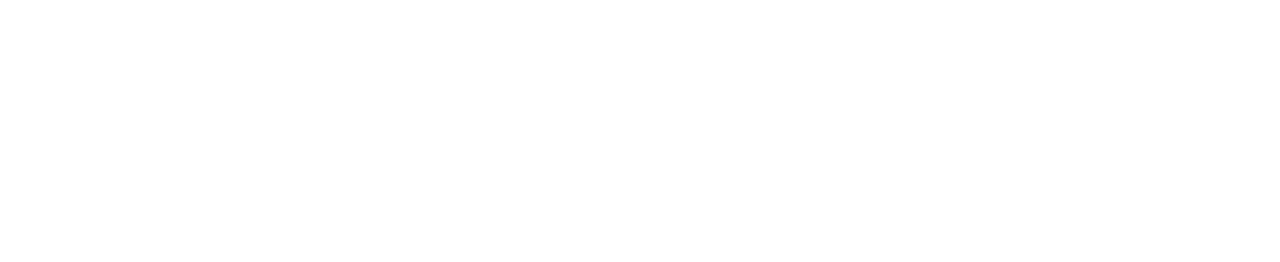
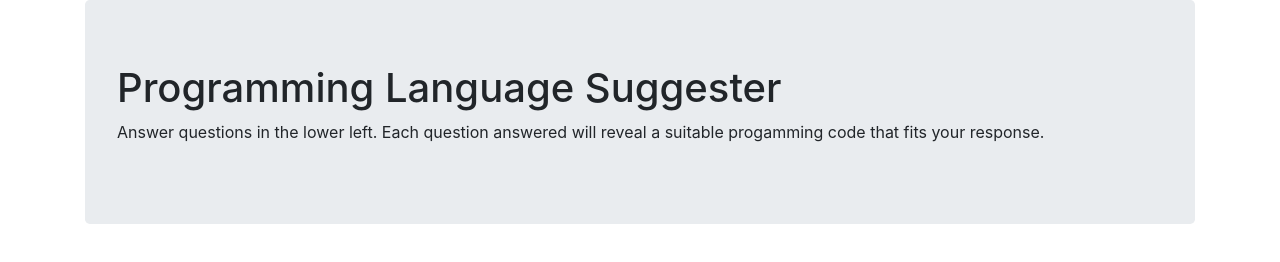
Before and after one commit to Singleballtheory/program-language-suggester, a plain HTML site: page index.html in a window 1280 px wide. Drawn offline with Linux system fonts and the light colour scheme.

Commit message:
add h1, p text with container and jumbotron

```diff
--- a/index.html
+++ b/index.html
@@ -5,8 +5,15 @@
   <link href="css/styles.css" rel="stylesheet" type="text/css">
   <script src="js/jquery-3.6.0.js"></script>
   <script src="js/scripts.js"></script>
-  <title></title>
+  <title>Language Selector</title>
 </head>
 <body>
+  <div class="container">
+    <div class="jumbotron">
+  <h1>Programming Language Suggester</h1>
+  <p>Answer questions in the lower left. Each question answered will reveal a suitable progamming code that fits your response.</p>
+    </div>
+  </div>
+
 </body>
 </html>
```
